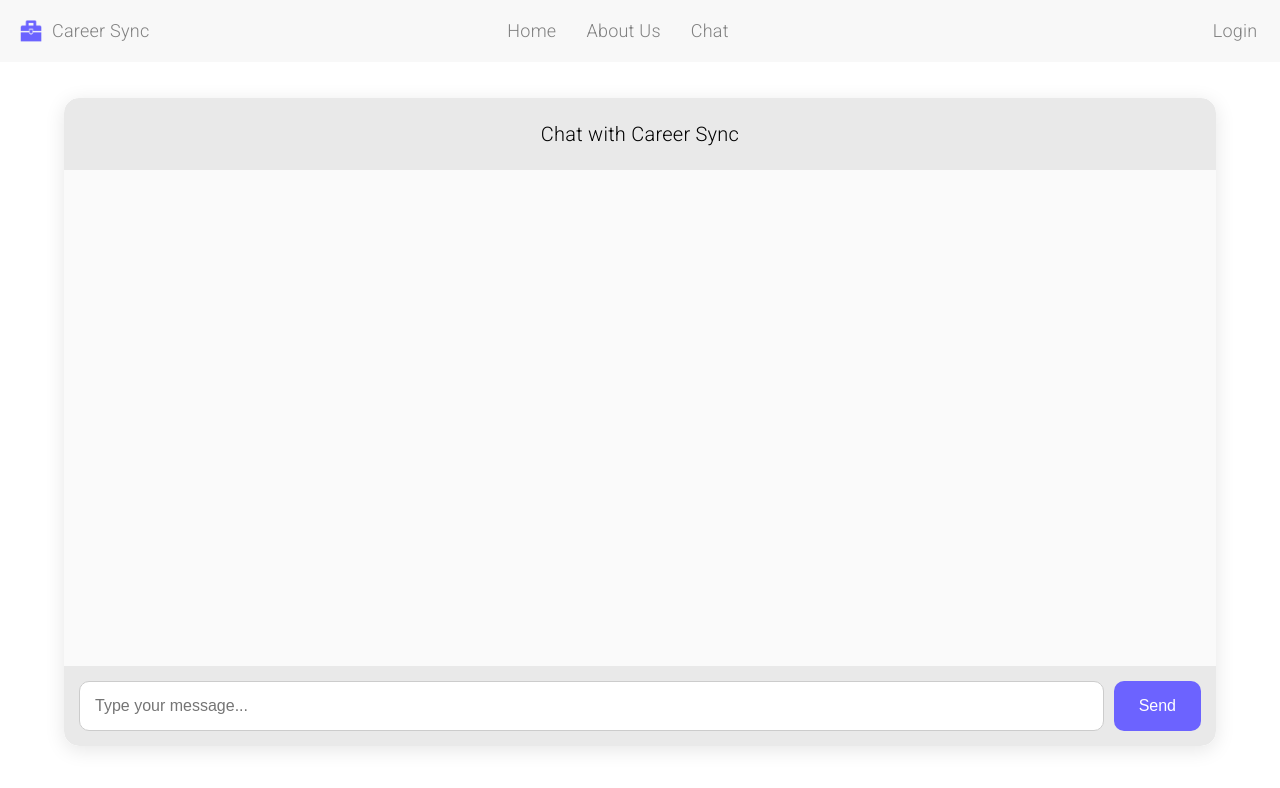
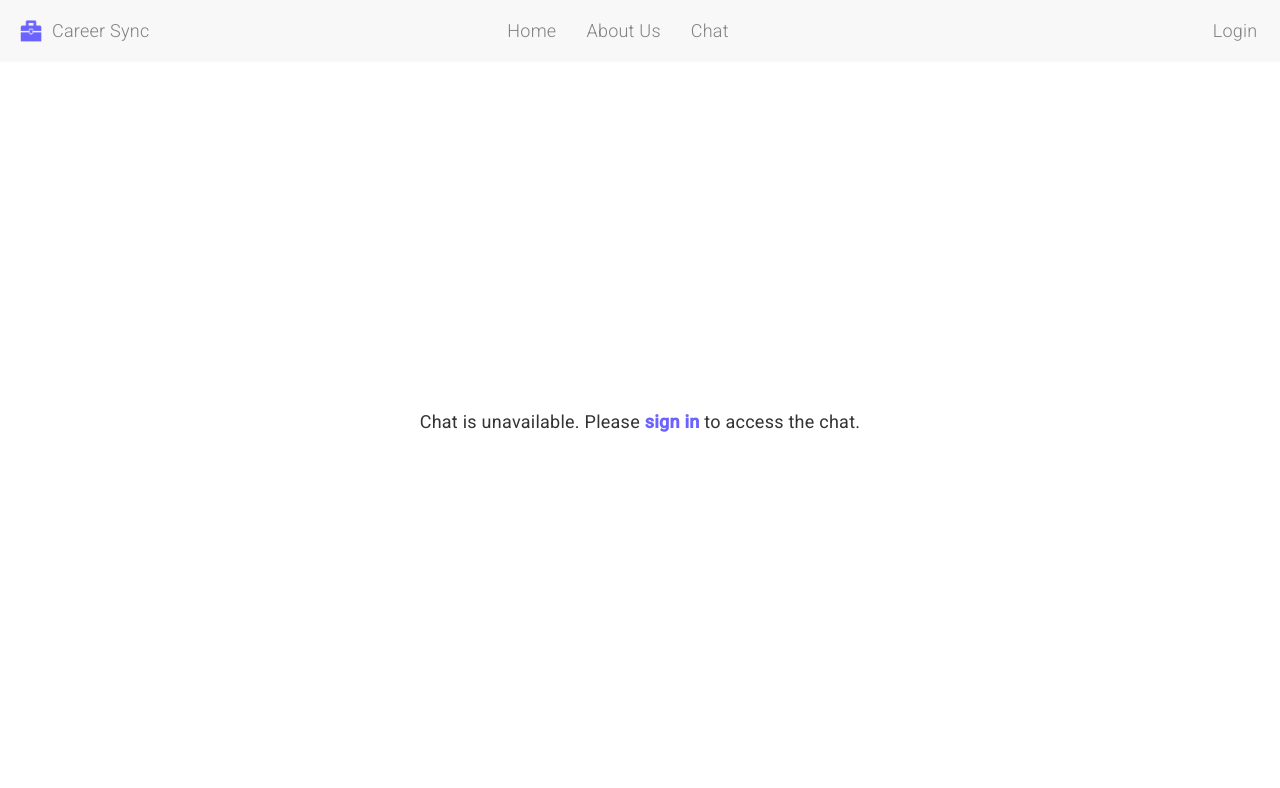
Before and after one commit to NadavElgrabli/Career_Sync, an Angular app in the folder Client/: page /chat in a window 1280 px wide. Shown: the top 788 px of the page. Built offline with nearby package versions, Linux system fonts and the light colour scheme.

Commit message:
chat fix

```diff
--- a/Client/src/app/components/chat/chat.component.css
+++ b/Client/src/app/components/chat/chat.component.css
@@ -92,3 +92,24 @@ body, html {
 .send-button:hover {
     background-color: #5751d1;
 }
+
+.chat-unavailable {
+    text-align: center;
+    font-size: 18px;
+    color: #333;
+    padding: 20px;
+}
+
+.chat-unavailable p {
+    margin: 0;
+}
+
+.chat-unavailable a {
+    color: #6c63ff;
+    text-decoration: none;
+    font-weight: bold;
+}
+
+.chat-unavailable a:hover {
+    text-decoration: underline;
+}
--- a/Client/src/app/components/chat/chat.component.html
+++ b/Client/src/app/components/chat/chat.component.html
@@ -1,5 +1,5 @@
 <div class="chat-page">
-    <div class="chat-container">
+    <div *ngIf="isLoggedIn(); else notLoggedIn" class="chat-container">
         <div class="chat-header">
             <h2>Chat with Career Sync</h2>
         </div>
@@ -11,4 +11,9 @@
             <button class="send-button">Send</button>
         </div>
     </div>
+    <ng-template #notLoggedIn>
+        <div class="chat-unavailable">
+            <p>Chat is unavailable. Please <a routerLink="/sign-in">sign in</a> to access the chat.</p>
+        </div>
+    </ng-template>
 </div>
--- a/Client/src/app/components/chat/chat.component.ts
+++ b/Client/src/app/components/chat/chat.component.ts
@@ -1,10 +1,18 @@
-import { Component } from '@angular/core';
+import { Component, OnInit } from '@angular/core';
+import { SessionService } from 'src/app/services/sessionService';
 
 @Component({
   selector: 'app-chat',
   templateUrl: './chat.component.html',
   styleUrls: ['./chat.component.css']
 })
-export class ChatComponent {
 
+export class ChatComponent implements OnInit {
+  constructor(private sessionService: SessionService) {}
+
+  ngOnInit(): void {}
+
+  isLoggedIn(): boolean {
+    return this.sessionService.getUserFromSession() !== null;
+  }
 }
```
